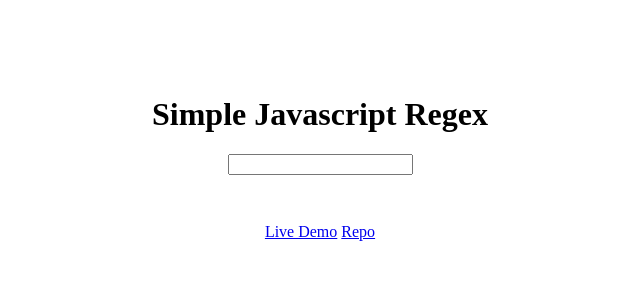
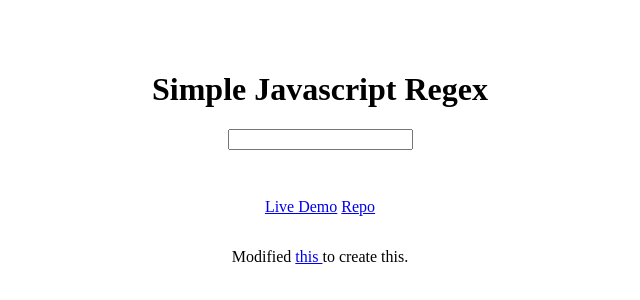
Before and after one commit to fosteeco/remove-dashes-and-capitalize-regex, a plain HTML site: page index.html in a window 1280 px wide. Shown: the part 242-542 px from the top of the page, without its empty margins (320-960 px from the left). Drawn offline with Linux system fonts and the light colour scheme.

Commit message:
attributed source

```diff
--- a/index.html
+++ b/index.html
@@ -22,5 +22,14 @@
         >Repo</a
       >
     </p>
+    <p>
+      Modified
+      <a
+        href="https://stackoverflow.com/questions/68236953/capitalise-every-first-letter-of-a-string-in-an-array-of-strings"
+      >
+        this
+      </a>
+      to create this.
+    </p>
   </body>
 </html>
```
